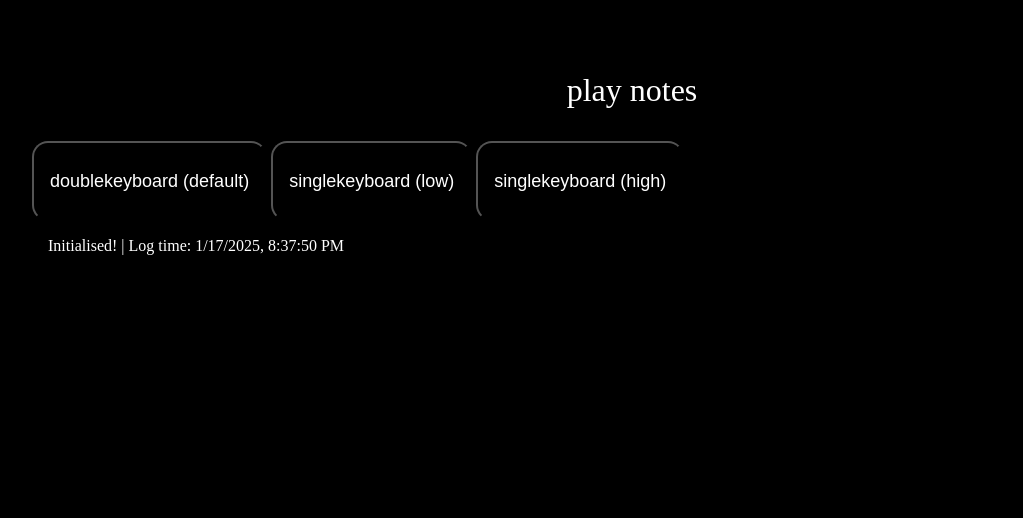
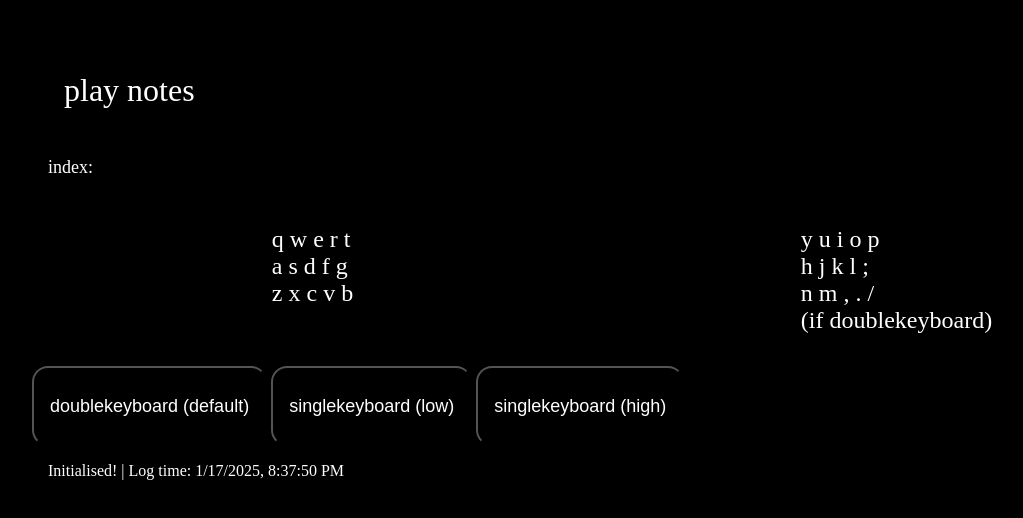
Before and after one commit to manystarsapart/jar, a website: page playground/1.html in a window 1280 px wide. Shown: the whole page, without its empty margins (8-1031 px from the left). Drawn offline with nearby package versions, Linux system fonts and the light colour scheme.

Commit message:
feat: add keypress guide in playground

```diff
--- a/playground/1.html
+++ b/playground/1.html
@@ -10,8 +10,25 @@
     <script src="https://unpkg.com/@tonejs/midi"></script>
 </head>
 <body>
-    <div class="column-container">
+    <div>
         <div style="font-size: xx-large;">play notes</div>
+    </div>
+    <div style="font-size:large">index: <br \></div>
+    <div class="column-container" style="font-size: x-large;">
+
+        <div class="column">
+            q w e r t <br \>
+            a s d f g <br \>
+            z x c v b
+        </div>
+        <div class="column">
+            y u i o p <br \>
+            h j k l ; <br \>
+            n m , . / <br \>
+            (if doublekeyboard)
+        </div>
+
+
     </div>
 
     <button id="doublekeyboard" class="playground-button">doublekeyboard (default)</button>
```
